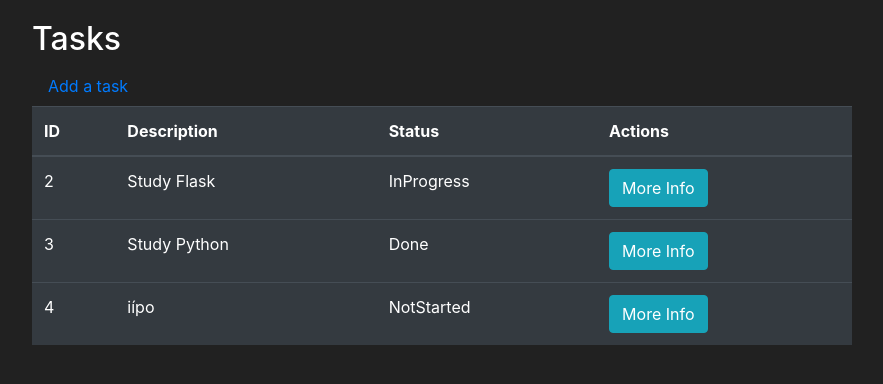
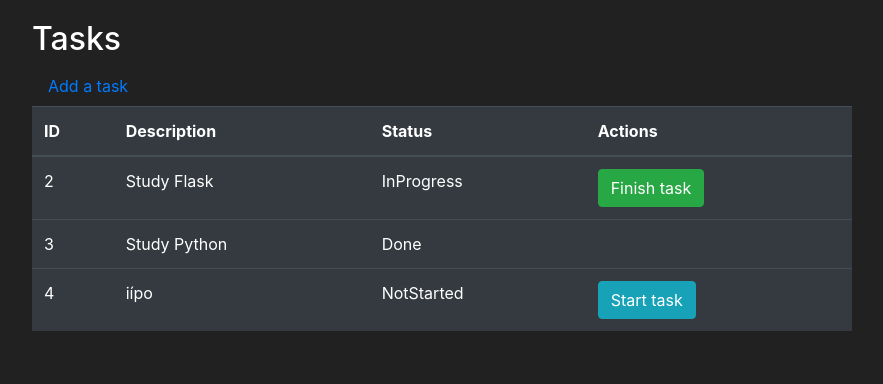
Before and after one commit to alancalumby/tasklist, a Flask app: page /tasks in a window 1280 px wide. Shown: the part 56-440 px from the top of the page, without its empty margins (3-886 px from the left). Run offline with Flask 2, Linux system fonts and the light colour scheme; a user stored in the database is signed in; data comes from the database, SQL or seed files in the repository; some libraries are stand-ins or nearby versions.

Commit message:
Added action buttons in tasks

```diff
--- a/tasklist/forms.py
+++ b/tasklist/forms.py
@@ -27,7 +27,7 @@ class LoginForm(FlaskForm):
     submit = SubmitField(label='Go')
 
 class AddTaskItem(FlaskForm):
-    description = StringField(label='Description:', validators=[DataRequired()])
+    description = StringField(label='Description:', validators=[Length(min=2,max=50),DataRequired()])
     status = "NotStarted"
     owner = 1
     submit = SubmitField(label='Go')
--- a/tasklist/templates/tasks.html
+++ b/tasklist/templates/tasks.html
@@ -26,7 +26,13 @@
                             <td>{{task.description}}</td>
                             <td>{{task.status}}</td>
                             <td>
-                                <button class="btn btn-outline btn-info" data-toggle="modal" data-target="#Modal-MoreInfo-{{ task.id }}">More Info</button>
+                                {% if task.status == 'NotStarted' %}
+                                    <button class="btn btn-outline btn-info" data-toggle="modal" data-target="#StartTask-{{ task.id }}">Start task</button>
+                                {% else %}
+                                    {% if task.status == 'InProgress' %}
+                                    <button class="btn btn-outline btn-success" data-toggle="modal" data-target="#FinishTask-{{ task.id }}">Finish task</button>
+                                    {% endif %}
+                                {% endif %}
                             </td>
                         </tr>
                     {% endfor %}
```
Also changed, not shown: docs/db_cmds.txt (+4 -4 lines).
